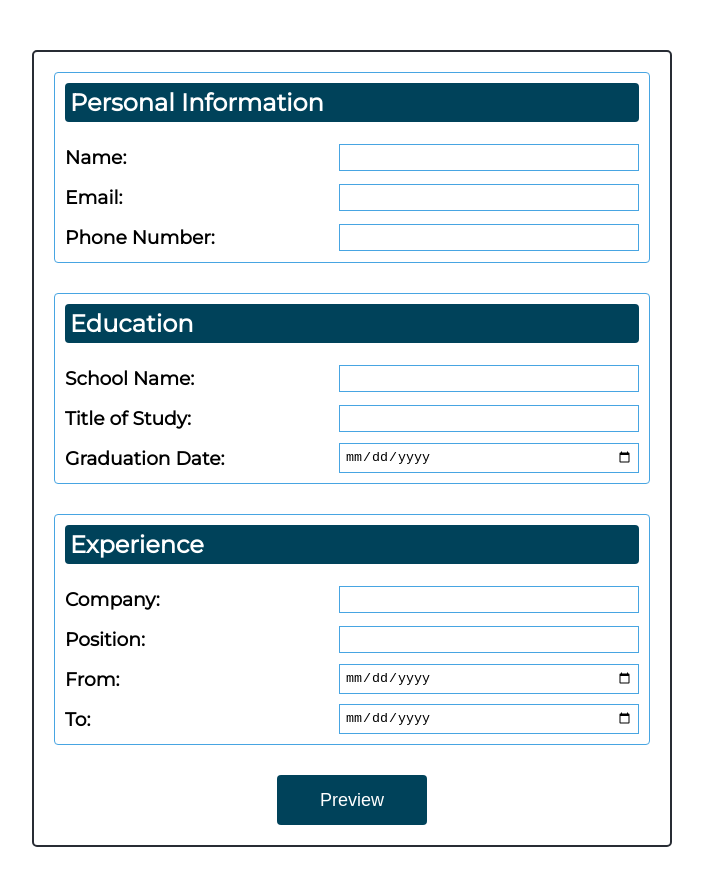
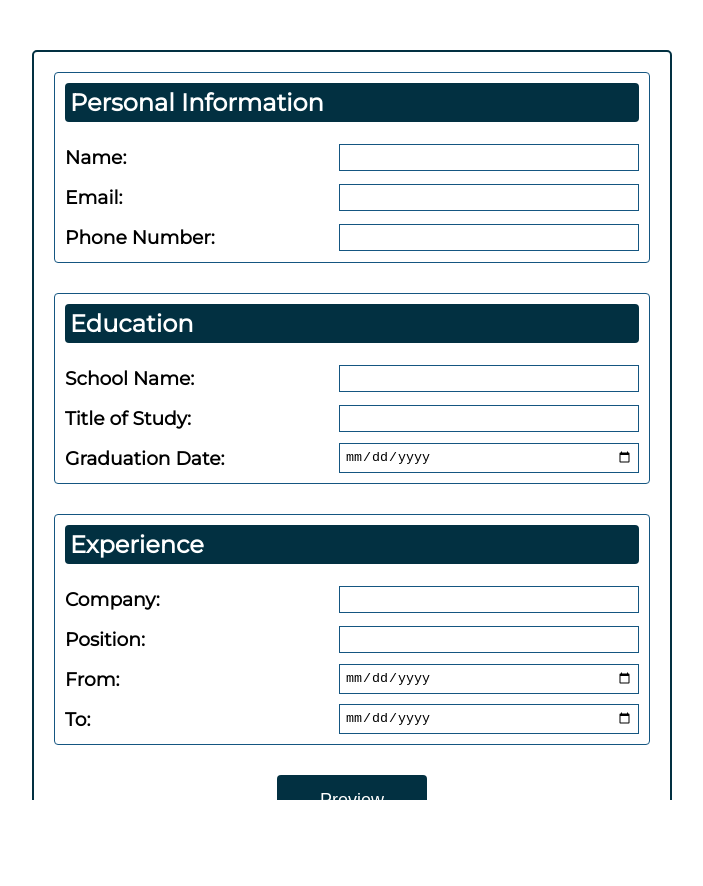
Before and after one commit to gorkemu/cv-project, a React (Create React App) app: page / in a window 1280 px wide. Shown: the top 886 px of the page, without its empty margins (288-991 px from the left). After the commit the page ends 800 px from the top, so only its background shows below. Built offline with nearby package versions, Linux system fonts and the light colour scheme.

Commit message:
edit color

```diff
--- a/src/styles/App.css
+++ b/src/styles/App.css
@@ -1,9 +1,8 @@
 @import url('https://fonts.googleapis.com/css2?family=Montserrat&display=swap');
 
 :root {
-    --navy: #00425a;
-    --blue: #48a5e2;
-    --black: #282c34;
+    --navy: #023041;
+    --blue: #155681;
 }
 
 *,
@@ -18,6 +17,7 @@ html,
 body {
     width: 100vw;
     height: 100vh;
+    overflow-x: hidden;
     font-family: 'Montserrat', sans-serif;
 }
 
@@ -35,7 +35,7 @@ body {
     flex-direction: column;
     justify-content: center;
     align-items: center;
-    border: 2px solid var(--black);
+    border: 2px solid var(--navy);
     border-radius: 5px;
     gap: 30px;
     width: 50%;
@@ -77,7 +77,7 @@ button {
     width: 150px;
     height: 50px;
     background-color: var(--navy);
-    color: #ffffff;
+    color: white;
     font-size: 18px;
     border: none;
     border-radius: 4px;
```
